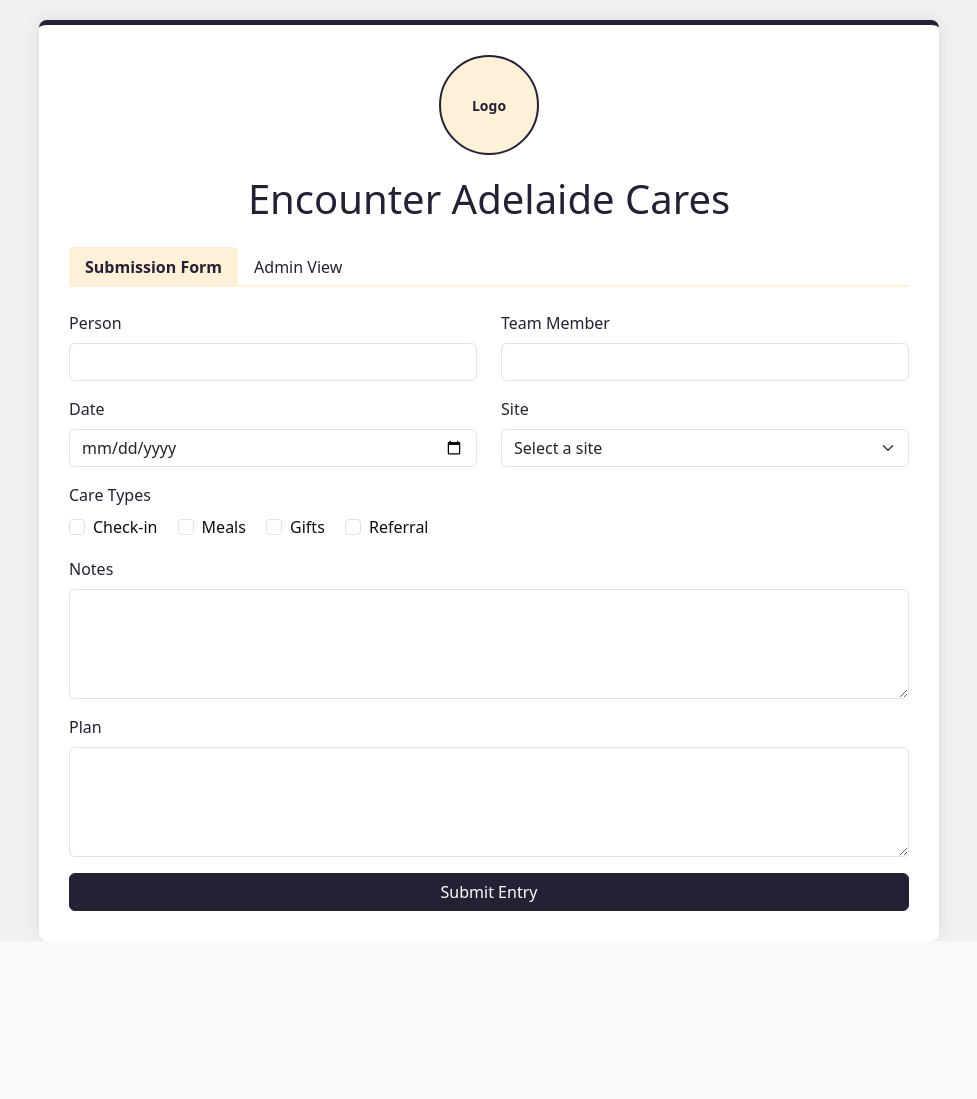
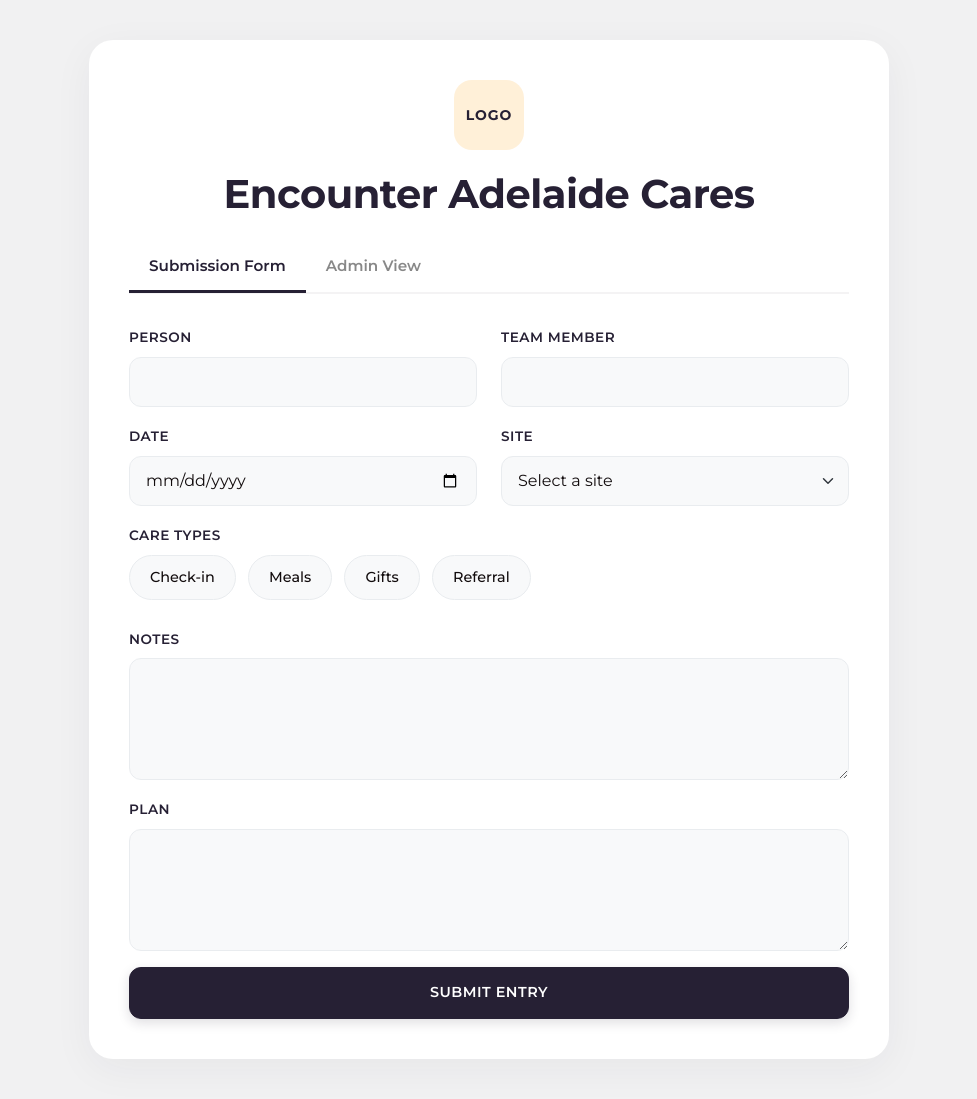
Before and after one commit to ashlittleford/encountercares, a Flask app: page / in a window 1280 px wide. Shown: the whole page, without its empty margins (151-1128 px from the left). Before the commit the page ends 941 px from the top, so only its background shows below. Run offline with Flask 3, Linux system fonts and the light colour scheme; some libraries are stand-ins or nearby versions.

Commit message:
Update UI to contemporary design with Encounter brand colors and Montserrat font
- Replaced CSS with a modern, flat-design inspired style.
- Updated colors to use Encounter Purple (#262034) as accent and Encounter White (#f1f1f2) as background.
- Added Google Fonts (Montserrat).
- Refined form inputs and buttons (pill shapes, rounded corners, soft shadows).
- Updated login page layout.

```diff
--- a/static/style.css
+++ b/static/style.css
@@ -6,22 +6,142 @@
 }
 
 body {
-    padding-top: 20px;
+    font-family: 'Montserrat', sans-serif;
     background-color: var(--encounter-white);
     color: var(--encounter-black);
-}
-
-.container {
-    max-width: 900px;
-    background: white;
-    padding: 30px;
-    border-radius: 8px;
-    box-shadow: 0 0 15px rgba(38, 32, 52, 0.1); /* Shadow using purple hint */
-    border-top: 5px solid var(--encounter-purple);
+    padding-top: 40px;
+    padding-bottom: 40px;
+    line-height: 1.6;
 }
 
 h1, h2, h3, h4, h5, h6 {
     color: var(--encounter-purple);
+    font-weight: 700;
+    letter-spacing: -0.5px;
+}
+
+.container {
+    max-width: 800px;
+    background: #ffffff;
+    padding: 40px;
+    border-radius: 24px;
+    box-shadow: 0 10px 40px rgba(38, 32, 52, 0.05);
+    border: none;
+}
+
+/* Logo Placeholder styling */
+.logo-placeholder {
+    width: 70px;
+    height: 70px;
+    background-color: var(--encounter-cream);
+    color: var(--encounter-purple);
+    border-radius: 18px;
+    display: flex;
+    align-items: center;
+    justify-content: center;
+    margin: 0 auto 20px;
+    font-weight: 700;
+    font-size: 14px;
+    text-transform: uppercase;
+    letter-spacing: 1px;
+}
+
+/* Navigation Tabs */
+.nav-tabs {
+    border-bottom: 2px solid rgba(38, 32, 52, 0.05);
+    margin-bottom: 30px !important;
+}
+
+.nav-tabs .nav-link {
+    color: #888;
+    border: none;
+    background: transparent;
+    font-weight: 600;
+    padding: 12px 20px;
+    transition: all 0.3s ease;
+    font-size: 0.95rem;
+}
+
+.nav-tabs .nav-link:hover {
+    color: var(--encounter-purple);
+}
+
+.nav-tabs .nav-link.active {
+    color: var(--encounter-purple);
+    background: transparent;
+    border-bottom: 3px solid var(--encounter-purple);
+    border-radius: 0;
+}
+
+/* Forms */
+.form-label {
+    color: var(--encounter-purple);
+    font-weight: 600;
+    font-size: 0.85rem;
+    text-transform: uppercase;
+    letter-spacing: 0.5px;
+    margin-bottom: 8px;
+}
+
+.form-control, .form-select {
+    background-color: #f8f9fa;
+    border: 1px solid #e9ecef;
+    border-radius: 12px;
+    padding: 12px 16px;
+    font-size: 1rem;
+    transition: all 0.3s ease;
+    color: var(--encounter-black);
+}
+
+.form-control:focus, .form-select:focus {
+    background-color: #fff;
+    border-color: var(--encounter-purple);
+    box-shadow: 0 0 0 4px rgba(38, 32, 52, 0.1);
+    outline: none;
+}
+
+textarea.form-control {
+    min-height: 100px;
+    resize: vertical;
+}
+
+/* Checkboxes as Chips */
+.form-check-inline {
+    margin-right: 8px;
+    margin-bottom: 10px;
+    padding-left: 0; /* Reset bootstrap padding */
+}
+
+.form-check-input {
+    position: absolute;
+    opacity: 0;
+    width: 0;
+    height: 0;
+}
+
+.form-check-label {
+    display: inline-block;
+    padding: 10px 20px;
+    background-color: #f8f9fa;
+    border: 1px solid #e9ecef;
+    border-radius: 50px; /* Pill shape */
+    color: var(--encounter-black);
+    font-weight: 500;
+    cursor: pointer;
+    transition: all 0.2s ease;
+    user-select: none;
+    font-size: 0.9rem;
+}
+
+.form-check-input:checked + .form-check-label {
+    background-color: var(--encounter-purple);
+    color: #ffffff;
+    border-color: var(--encounter-purple);
+    box-shadow: 0 4px 10px rgba(38, 32, 52, 0.2);
+}
+
+.form-check-input:focus + .form-check-label {
+    box-shadow: 0 0 0 4px rgba(38, 32, 52, 0.1);
 }
 
 /* Buttons */
@@ -29,77 +149,85 @@ h1, h2, h3, h4, h5, h6 {
     background-color: var(--encounter-purple);
     border-color: var(--encounter-purple);
     color: white;
+    border-radius: 12px;
+    padding: 14px 28px;
+    font-weight: 600;
+    letter-spacing: 0.5px;
+    text-transform: uppercase;
+    font-size: 0.9rem;
+    box-shadow: 0 4px 12px rgba(38, 32, 52, 0.15);
+    transition: all 0.3s ease;
 }
 
 .btn-primary:hover, .btn-primary:focus, .btn-primary:active {
     background-color: var(--encounter-black) !important;
     border-color: var(--encounter-black) !important;
+    transform: translateY(-2px);
+    box-shadow: 0 6px 15px rgba(38, 32, 52, 0.25);
 }
 
 .btn-outline-primary {
     color: var(--encounter-purple);
     border-color: var(--encounter-purple);
+    border-radius: 12px;
 }
 
 .btn-outline-primary:hover {
     background-color: var(--encounter-purple);
-    border-color: var(--encounter-purple);
+    color: white;
 }
 
-/* Navigation Tabs */
-.nav-tabs {
-    border-bottom: 2px solid var(--encounter-cream);
+/* Alerts */
+.alert {
+    border-radius: 12px;
+    border: none;
+    box-shadow: 0 4px 15px rgba(0,0,0,0.05);
 }
 
-.nav-tabs .nav-link {
-    color: var(--encounter-purple);
-    border: none;
-    margin-bottom: -2px;
+/* DataTables customization */
+.dataTables_wrapper .dataTables_paginate .paginate_button.current,
+.dataTables_wrapper .dataTables_paginate .paginate_button.current:hover {
+    background: var(--encounter-purple) !important;
+    color: white !important;
+    border: 1px solid var(--encounter-purple) !important;
+    border-radius: 50%;
 }
 
-.nav-tabs .nav-link:hover {
-    border-color: transparent;
-    background-color: rgba(255, 240, 216, 0.3); /* Transparent cream */
+.dataTables_wrapper .dataTables_filter input {
+    border-radius: 8px;
+    border: 1px solid #ddd;
+    padding: 5px 10px;
 }
 
-.nav-tabs .nav-link.active {
-    background-color: var(--encounter-cream);
-    color: var(--encounter-purple);
-    border: none;
-    font-weight: bold;
-    border-radius: 5px 5px 0 0;
+/* Mobile Optimizations */
+@media (max-width: 768px) {
+    body {
+        padding-top: 15px;
+        padding-bottom: 15px;
     }
 
-/* Logo Placeholder */
-.logo-placeholder {
-    width: 100px;
-    height: 100px;
-    background-color: var(--encounter-cream);
-    display: flex;
-    align-items: center;
-    justify-content: center;
-    margin-bottom: 20px;
-    border-radius: 50%;
-    font-size: 14px;
-    color: var(--encounter-purple);
-    font-weight: bold;
-    margin-left: auto;
-    margin-right: auto;
-    border: 2px solid var(--encounter-purple);
+    .container {
+        padding: 24px;
+        border-radius: 20px;
     }
 
-/* Form styling */
-.form-label {
-    color: var(--encounter-purple);
-    font-weight: 500;
+    .logo-placeholder {
+        width: 60px;
+        height: 60px;
+        margin-bottom: 15px;
     }
 
-.form-control:focus, .form-select:focus {
-    border-color: var(--encounter-purple);
-    box-shadow: 0 0 0 0.25rem rgba(38, 32, 52, 0.25);
+    h1 {
+        font-size: 1.75rem;
     }
 
-.form-check-input:checked {
-    background-color: var(--encounter-purple);
-    border-color: var(--encounter-purple);
+    .btn-primary {
+        width: 100%;
     }
+
+    .form-check-label {
+        padding: 8px 16px;
+        font-size: 0.85rem;
+        margin-bottom: 5px;
+    }
+}
--- a/templates/base.html
+++ b/templates/base.html
@@ -4,6 +4,10 @@
     <meta charset="UTF-8">
     <meta name="viewport" content="width=device-width, initial-scale=1.0">
     <title>Encounter Adelaide Cares</title>
+    <!-- Google Fonts -->
+    <link rel="preconnect" href="https://fonts.googleapis.com">
+    <link rel="preconnect" href="https://fonts.gstatic.com" crossorigin>
+    <link href="https://fonts.googleapis.com/css2?family=Montserrat:wght@400;500;600;700&display=swap" rel="stylesheet">
     <!-- Bootstrap CSS -->
     <link href="https://cdn.jsdelivr.net/npm/bootstrap@5.3.0/dist/css/bootstrap.min.css" rel="stylesheet">
     <!-- DataTables CSS -->
--- a/templates/login.html
+++ b/templates/login.html
@@ -3,9 +3,7 @@
 {% block content %}
 <div class="row justify-content-center">
     <div class="col-md-6">
-        <div class="card">
-            <div class="card-header">Admin Login</div>
-            <div class="card-body">
+        <h2 class="text-center mb-4">Admin Login</h2>
         <form action="{{ url_for('login') }}" method="POST">
             <div class="mb-3">
                 <label for="password" class="form-label">Password</label>
@@ -15,6 +13,4 @@
         </form>
     </div>
 </div>
-    </div>
-</div>
 {% endblock %}
```
Lines whose indentation alone changed are shown as unchanged.
